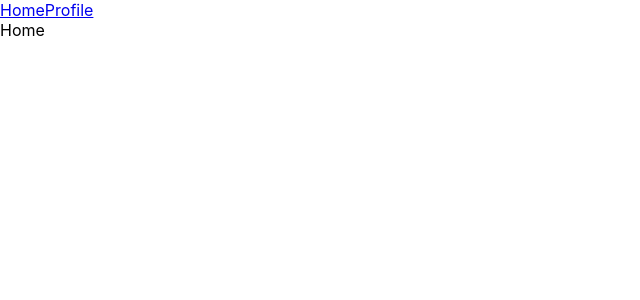
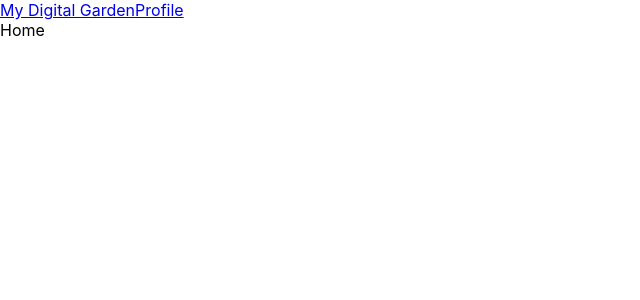
Before and after one commit to jpecheverryp/my-digital-garden, a React (Create React App) app in the folder client/: page / in a window 1280 px wide. Shown: the top 300 px of the page, without its empty margins (0-640 px from the left). Built offline with nearby package versions, Linux system fonts and the light colour scheme.

Commit message:
moved navbar to components folder

```diff
--- a/client/src/App.tsx
+++ b/client/src/App.tsx
@@ -1,16 +1,13 @@
 import React from 'react';
 import { BrowserRouter as Router, Link, Route, Routes } from 'react-router-dom';
 import './App.css';
+import Navbar from './components/Navbar';
 
 function App() {
   return (
     <Router>
       <div className='App'>
-        {/* TODO ADD NAVBAR COMPONENT */}
-        <nav>
-          <Link to={'/'}>Home</Link>
-          <Link to={'/Profile'}>Profile</Link>
-        </nav>
+        <Navbar />
         <main className='content'>
           <Routes>
             <Route path='/' element={<div>Home</div>} />
--- /dev/null
+++ b/client/src/components/Navbar.tsx
@@ -0,0 +1,12 @@
+import React from 'react';
+import { Link } from 'react-router-dom';
+const Navbar = () => {
+  return (
+    <nav>
+      <Link to={'/'}>My Digital Garden</Link>
+      <Link to={'/Profile'}>Profile</Link>
+    </nav>
+  );
+};
+
+export default Navbar;
```
